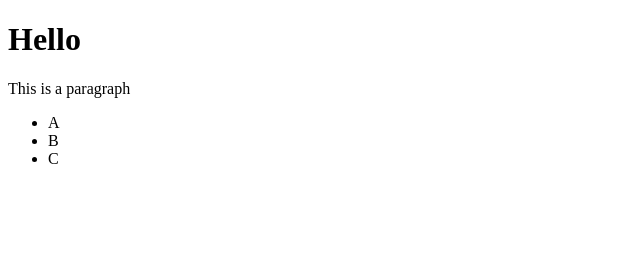
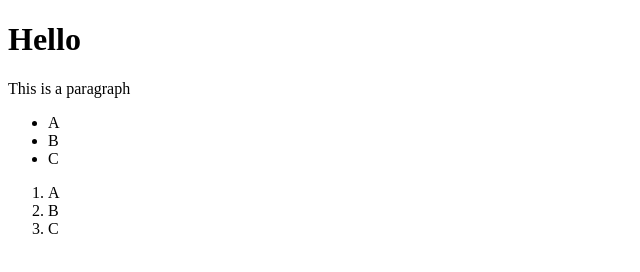
Before and after one commit to kawserhamid1/project1, a plain HTML site: page index.html in a window 1280 px wide. Shown: the full height of the page, 0-640 px from the left. Drawn offline with Linux system fonts and the light colour scheme.

Commit message:
Code Added

```diff
--- a/index.html
+++ b/index.html
@@ -13,5 +13,10 @@
         <li>B</li>
         <li>C</li>
     </ul>
+    <ol>
+        <li>A</li>
+        <li>B</li>
+        <li>C</li>
+    </ol>
 </body>
 </html>
```
